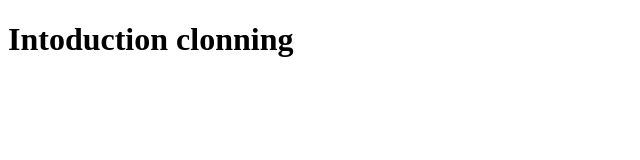
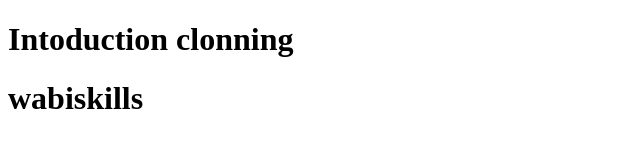
Before and after one commit to birukge16/WabiskillsGroup1, a plain HTML site: page index.html in a window 1280 px wide. Shown: the whole page, without its empty margins (0-640 px from the left). Drawn offline with Linux system fonts and the light colour scheme.

Commit message:
Update index.html

```diff
--- a/index.html
+++ b/index.html
@@ -7,5 +7,7 @@
   </head>
   <body>
     <h1>Intoduction clonning</h1>
+    <h1>wabiskills</h1>
+
   </body>
 </html>
```
